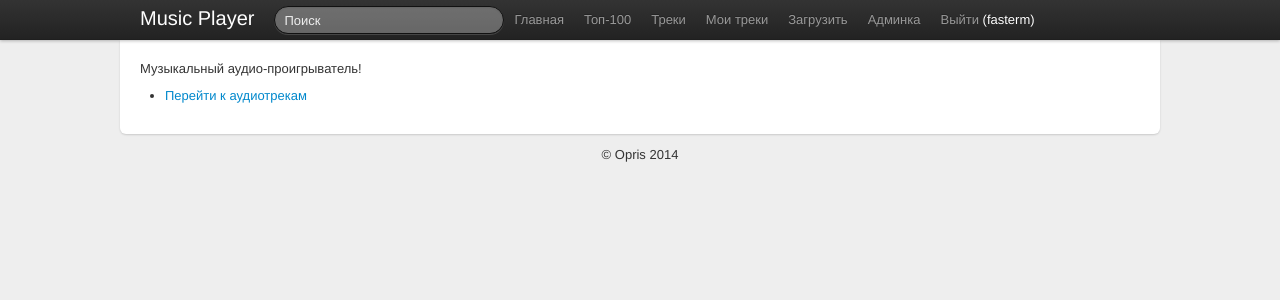
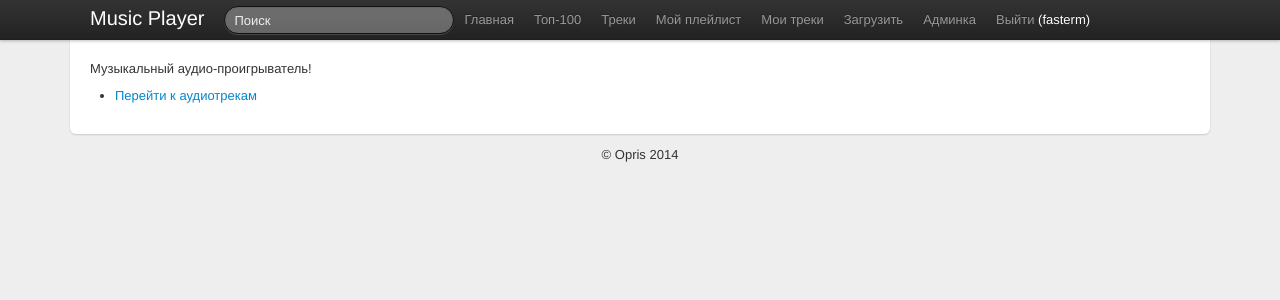
Before and after one commit to xznbum/music-player, a Django app: page / in a window 1280 px wide. Shown: the top 300 px of the page. Run offline with Django 3.2, Linux system fonts and the light colour scheme; a user stored in the database is signed in; parts of the project's set-up code (start-up, migrations or seed data) failed here and were passed over.

Commit message:
Добавил отображение плейлиста пользователя

```diff
--- a/opris/opris/static/css/style.css
+++ b/opris/opris/static/css/style.css
@@ -10,7 +10,7 @@ body {
   margin: 12px 0;
 }
 .container {
-  width: 1000px; /* downsize our container to make the content feel a bit tighter and more cohesive. NOTE: this removes two full columns from the grid, meaning you only go to 14 columns and not 16. */
+  width: 1100px; /* downsize our container to make the content feel a bit tighter and more cohesive. NOTE: this removes two full columns from the grid, meaning you only go to 14 columns and not 16. */
 }
 
 /* The white background content wrapper */
@@ -137,7 +137,7 @@ ul.audiotracks-list li {
 .audiotracks-detail .audiotracks-list-entry {
   margin: 12px 12px 24px 12px;
   float: left;
-  width: 976px; /* 1000 - (2 * 12) */
+  width: 1076px; /* 1100 - (2 * 12) */
 }
 
 .audiotracks-detail img:first-child {
--- a/opris/templates/base.html
+++ b/opris/templates/base.html
@@ -31,6 +31,7 @@
             <li><a href="{% url 'top_tracks' %}">Топ-100</a></li>
             <li><a href="{% url 'audiotracks' %}">Треки</a></li>
             {% if user.is_authenticated %}
+                <li><a href="{% url 'user_playlist' user.username %}">{% trans 'Мой плейлист' %}</a></li>
                 <li><a href="{% url 'user_index' user.username %}">{% trans 'Мои треки' %}</a></li>
                 <li><a href="{% url 'upload_track' %}">{% trans 'Загрузить' %}</a></li>
                 {% if user.is_staff %}<li><a href="/admin">Админка</a></li>{% endif %}
```
Also changed, not shown: opris/db.sqlite3.
